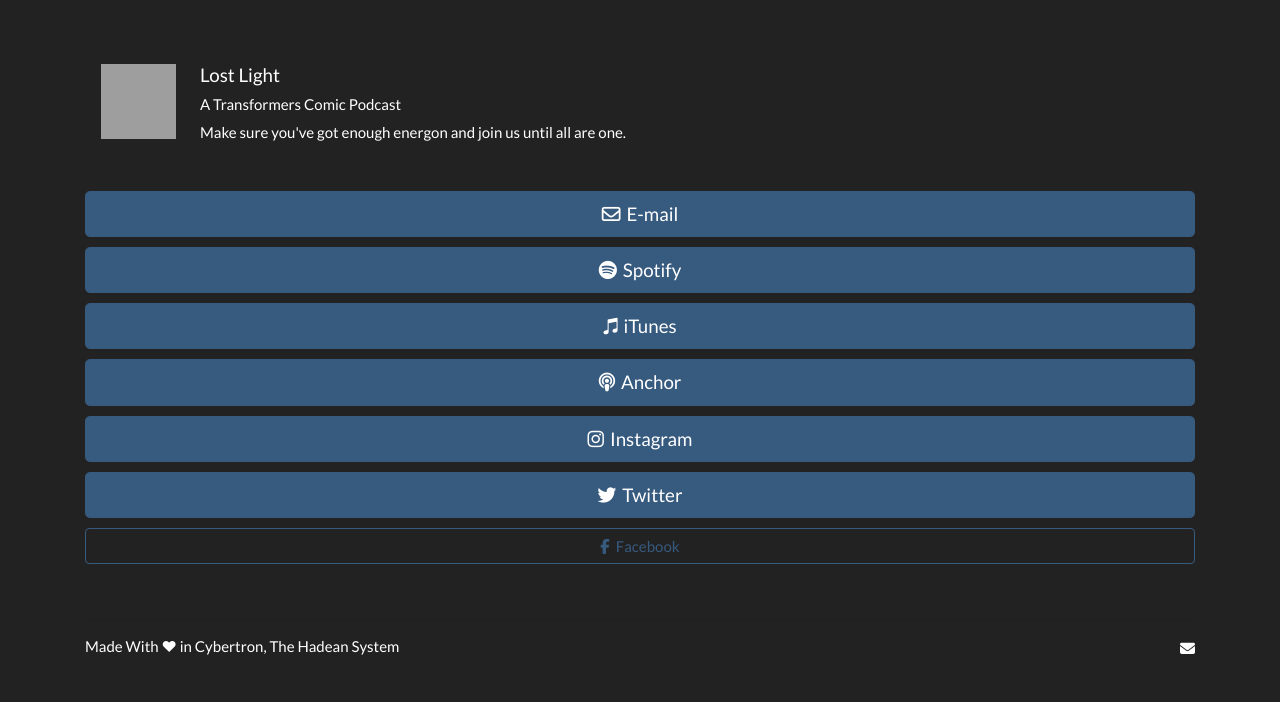
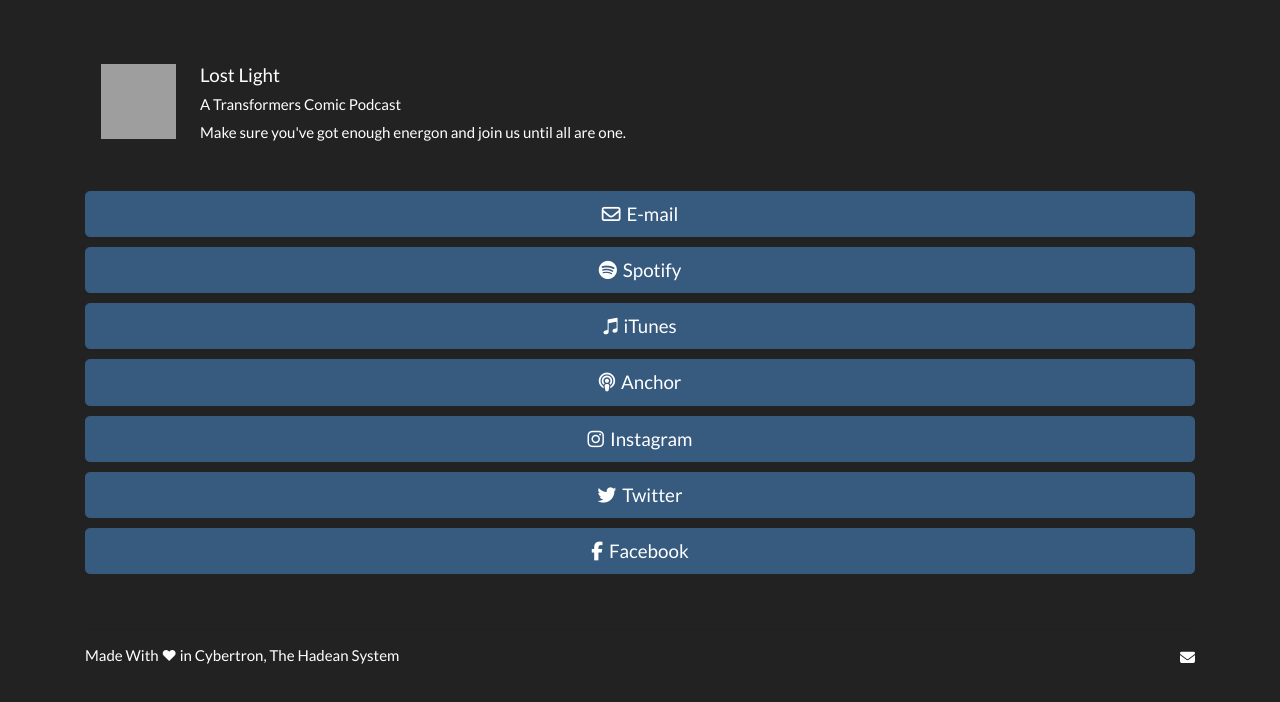
Before and after one commit to lostlightpod/lostlightpod.github.io, a plain HTML site: page index.html in a window 1280 px wide. Drawn offline with nearby package versions, Linux system fonts and the light colour scheme; grey boxes are pictures that could not be loaded.

Commit message:
Fix Facebook Button

```diff
--- a/index.html
+++ b/index.html
@@ -68,7 +68,7 @@
        <a href="https://twitter.com/LostLightPod" class="btn btn-primary btn-lg btn-block" role="button" target="_blank">
          <i class="fab fa-twitter"></i>Twitter
        </a>
-       <a href="https://www.facebook.com/LostLightPod" class="btn btn-outline-primary btn-block" role="button" target="_blank">
+       <a href="https://www.facebook.com/LostLightPod" class="btn btn-primary btn-lg btn-block" role="button" target="_blank">
          <i class="fab fa-facebook-f"></i>Facebook
        </a>
      </div>
```
